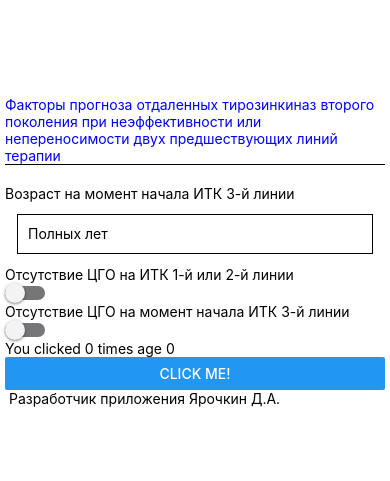
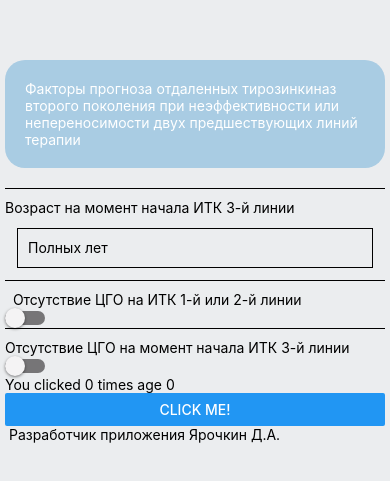
Before and after one commit to yarov475/med, a React Native app: screen / in a window 390 px wide. Shown: the part 171-652 px from the top of the page. Built offline with nearby package versions, Linux system fonts and the light colour scheme.

Commit message:
structure feat css

```diff
--- a/App.js
+++ b/App.js
@@ -29,12 +29,12 @@ export default function App() {
         <View style={styles.container}>
             <StatusBar></StatusBar>
             <Text
-                style={styles.header}
+                style={styles.header}>
+                Факторы прогноза отдаленных тирозинкиназ второго поколения при неэффективности или непереносимости
+                двух предшествующих линий терапии
+            </Text>
 
-            >Факторы прогноза отдаленных тирозинкиназ второго поколения при неэффективности или непереносимости
-                двух предшествующих линий терапии</Text>
-
-            <Text>Возраст на момент начала ИТК 3-й линии</Text>
+            <Text style={styles.factor}>Возраст на момент начала ИТК 3-й линии</Text>
             <TextInput
                 style={styles.input}
                 onChangeText={onChangeNumber}
@@ -42,16 +42,17 @@ export default function App() {
                 placeholder="Полных лет"
                 keyboardType="numeric"
             />
-            <Text>Отсутствие ЦГО на ИТК 1-й или 2-й линии</Text>
-            <Switch
+
+            <Text style={styles.factor}>  Отсутствие ЦГО на ИТК 1-й или 2-й линии</Text>
+            <Switch style={styles.switch}
                 trackColor={{false: "#767577", true: "#81b0ff"}}
                 thumbColor={isEnabled ? "#f5dd4b" : "#f4f3f4"}
                 ios_backgroundColor="#3e3e3e"
                 onValueChange={noCgo12}
                 value={isEnabled}
             />
-            <Text>Отсутствие ЦГО на момент начала ИТК 3-й линии</Text>
-            <Switch
+            <Text style={styles.factor}>Отсутствие ЦГО на момент начала ИТК 3-й линии</Text>
+            <Switch style={styles.switch}
                 trackColor={{false: "#767577", true: "#81b0ff"}}
                 thumbColor={isEnabled3 ? "#f5dd4b" : "#f4f3f4"}
                 ios_backgroundColor="#3e3e3e"
@@ -71,8 +72,9 @@ export default function App() {
 
 const styles = StyleSheet.create({
     container: {
+
         flex: 1,
-        backgroundColor: '#fff',
+        backgroundColor: '#EBEDEF',
         padding: 5,
         justifyContent: 'center',
     },
@@ -81,11 +83,23 @@ const styles = StyleSheet.create({
         margin: 12,
         borderWidth: 1,
         padding: 10,
+        borderBottomWidth: 1,
     },
     header: {
         alignItems: 'center',
-        color: 'blue',
+        backgroundColor: '#A9CCE3',
+        borderRadius: 20,
+        padding: 20,
+        color: 'white',
         marginBottom: 20,
-        borderBottomWidth: 1,
+
+    },
+    factor: {
+        paddingTop:10,
+        borderTopWidth:1,
+    },
+    switch:{
+       justifyContent:"flex-start",
     }
+
 });
```
